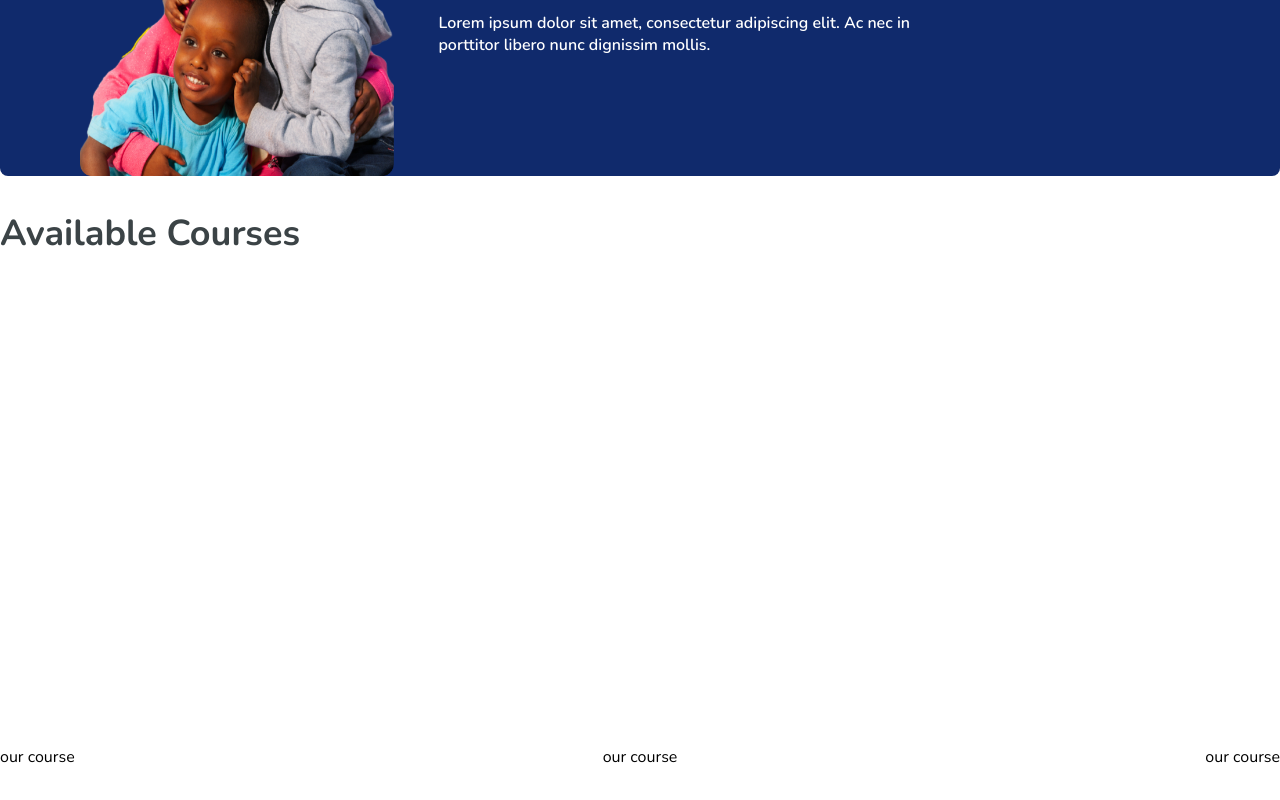
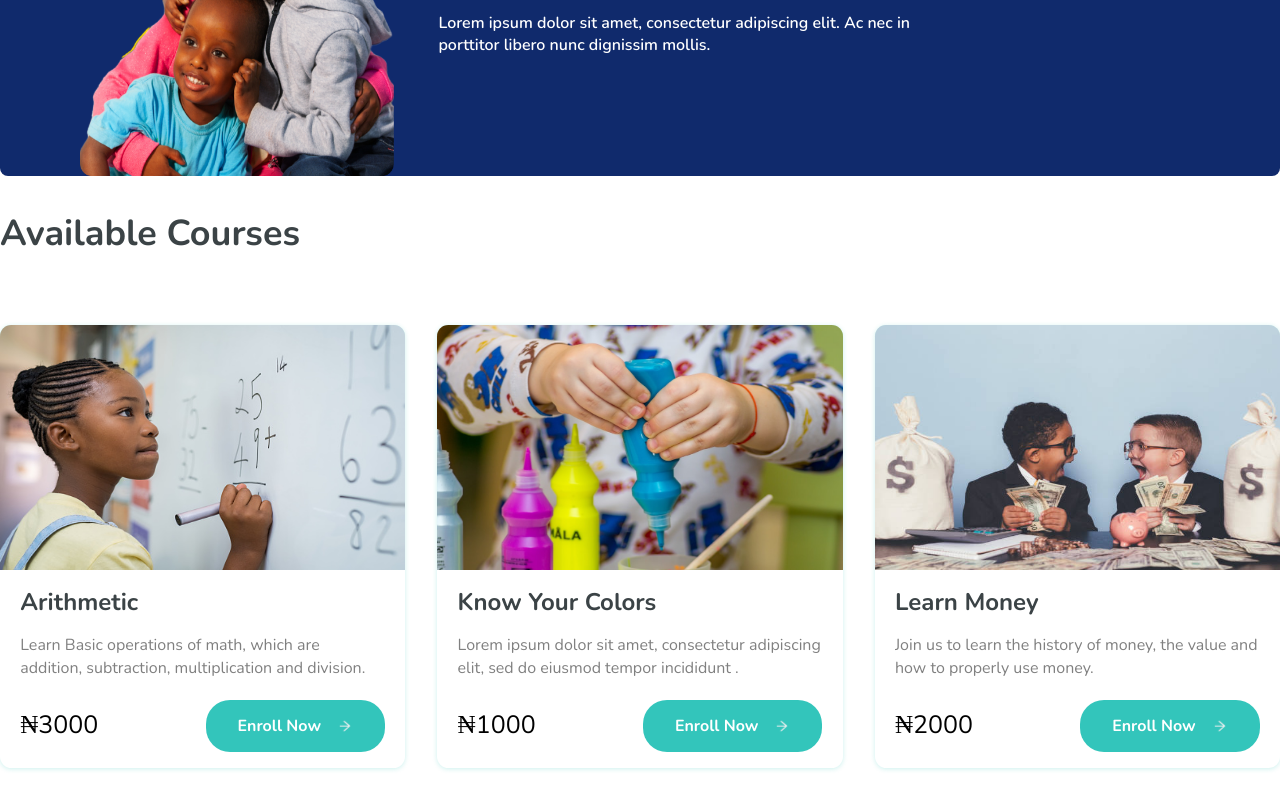
Before and after one commit to Mobius-Org/frontend, a React (Create React App) app: page /dashboard in a window 1280 px wide. Shown: the part 358-1158 px from the top of the page. Built offline with nearby package versions, Linux system fonts and the light colour scheme.

Commit message:
updated styles

```diff
--- a/src/component/index.js
+++ b/src/component/index.js
@@ -1,5 +1,5 @@
 export * from "./button";
-// export * from "./coursecard";
+export * from "./coursecard";
 export * from "./emptystate";
 export * from "./footer";
 export * from "./inputfield";
--- a/src/pages/dashboard/components/ourcourses/index.js
+++ b/src/pages/dashboard/components/ourcourses/index.js
@@ -2,7 +2,7 @@ import React from "react";
 import styled from "styled-components";
 import { asset4, colorPaint, moneyP } from "../../../../assets";
 import { colors } from "../../../../colors";
-// import { CourseCard } from "../../../../component";
+import { CourseCard } from "../../../../component";
 
 const OurCourses = ({ text }) => {
   const courses = [
@@ -36,8 +36,7 @@ const OurCourses = ({ text }) => {
         </SecHeading>
         <CoursesList>
           {courses.map((course, index) => (
-            // <CourseCard key={index} {...course} />
-            <div>our course</div>
+            <CourseCard key={index} {...course} />
           ))}
         </CoursesList>
       </OurProgramsWrapper>
--- a/src/pages/landingPage/component/ourprograms/index.js
+++ b/src/pages/landingPage/component/ourprograms/index.js
@@ -2,7 +2,7 @@ import React from "react";
 import styled from "styled-components";
 import { asset4, colorPaint, moneyP } from "../../../../assets";
 import { colors } from "../../../../colors";
-// import { CourseCard } from "../../../../component";
+import { CourseCard } from "../../../../component";
 
 const OurPrograms = () => {
   const courses = [
@@ -41,8 +41,7 @@ const OurPrograms = () => {
         </SecHeading>
         <CoursesList>
           {courses.map((course, index) => (
-            // <CourseCard key={index} {...course} />
-            <div>hello card</div>
+            <CourseCard key={index} {...course} />
           ))}
         </CoursesList>
       </OurProgramsWrapper>
```
